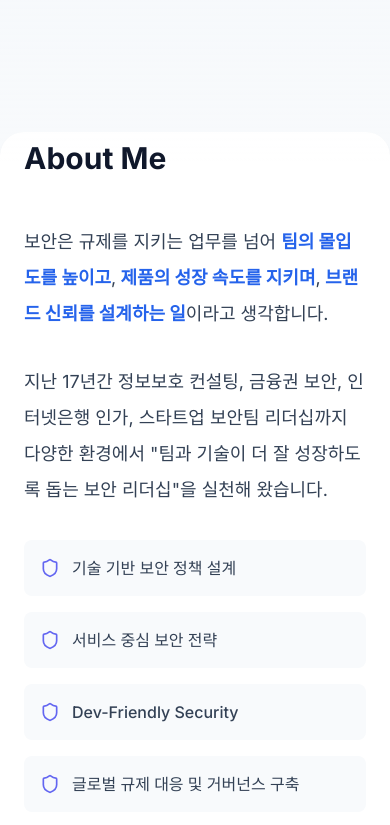
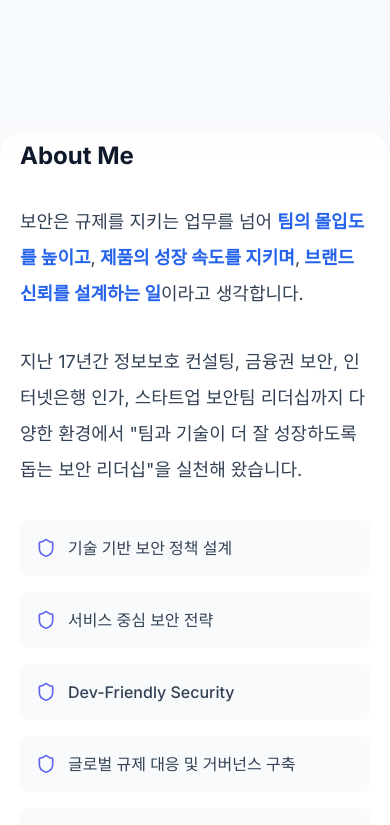
Before and after one commit to dojihyeok/portfolio, a Next.js app: page / in a window 390 px wide. Shown: the part 680-1505 px from the top of the page. Built offline with nearby package versions, Linux system fonts and the light colour scheme.

Commit message:
feat: optimize global responsive layout

```diff
--- a/src/components/Section.tsx
+++ b/src/components/Section.tsx
@@ -13,13 +13,13 @@ interface SectionProps {
 
 export function Section({ children, className, id, title }: SectionProps) {
     return (
-        <section id={id} className={cn("py-20 px-6 md:px-12 max-w-5xl mx-auto", className)}>
+        <section id={id} className={cn("py-12 px-5 md:py-20 md:px-12 max-w-5xl mx-auto", className)}>
             {title && (
                 <motion.h2
                     initial={{ opacity: 0, y: 20 }}
                     whileInView={{ opacity: 1, y: 0 }}
                     viewport={{ once: true }}
-                    className="text-3xl font-bold mb-12 text-slate-900 dark:text-slate-100"
+                    className="text-2xl md:text-3xl font-bold mb-8 md:mb-12 text-slate-900 dark:text-slate-100"
                 >
                     {title}
                 </motion.h2>
```
Also changed, not shown: 1 other file (tests, documents, lock files or other folders).
